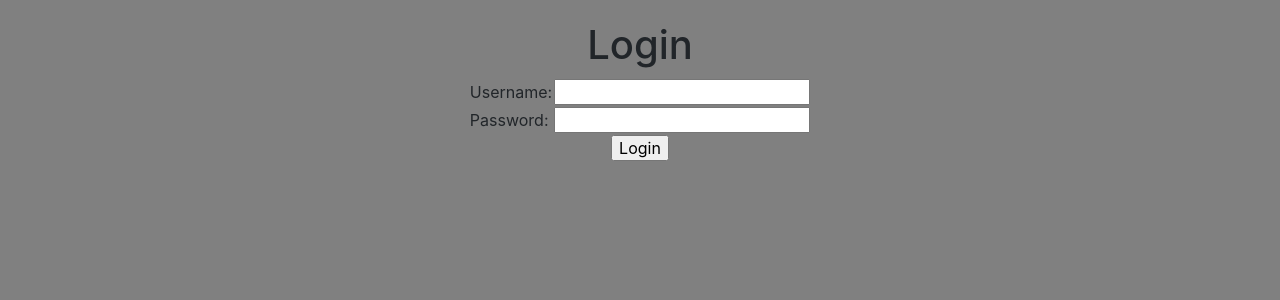
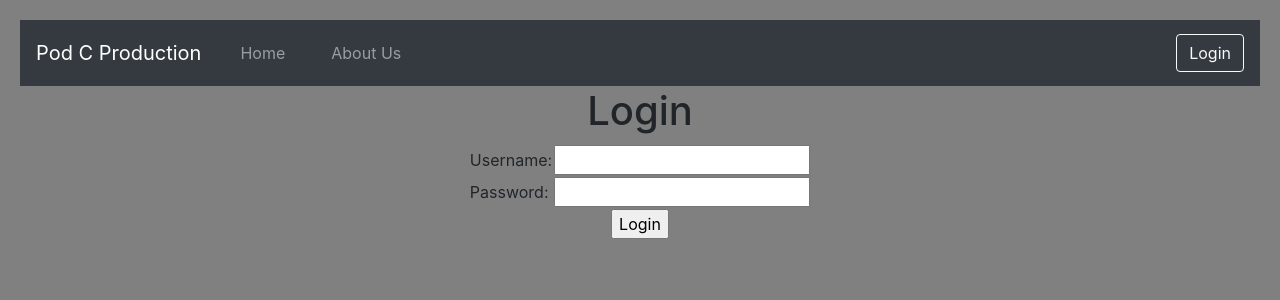
Before and after one commit to QMGrads/techwebsite, a Django app: template podc/blog/templates/blog/Login.html in a window 1280 px wide. Shown: the top 300 px of the page. Run offline with Django 3.2, Linux system fonts and the light colour scheme; the template is opened without the code that fills it, so the values that code supplies are empty; some libraries are stand-ins or nearby versions.

Commit message:
referencing the login page

```diff
--- a/podc/blog/templates/blog/Login.html
+++ b/podc/blog/templates/blog/Login.html
@@ -1,11 +1,38 @@
+<!DOCTYPE html>
 <html>
     <head>
-<title>Login</title>
+        <title>Home</title>
         <link rel="stylesheet" href="https://maxcdn.bootstrapcdn.com/bootstrap/4.0.0/css/bootstrap.min.css" integrity="sha384-Gn5384xqQ1aoWXA+058RXPxPg6fy4IWvTNh0E263XmFcJlSAwiGgFAW/dAiS6JXm" crossorigin="anonymous">
+
         <link rel="stylesheet" type="text/css" href="style.css">
+
     </head>
 
     <body>
+
+        <header>
+            <nav class="navbar navbar-expand-lg navbar-dark bg-dark">
+              <a class="navbar-brand" href="#">Pod C Production</a>
+              <button class="navbar-toggler" type="button" data-toggle="collapse" data-target="#navbarSupportedContent" aria-controls="navbarSupportedContent" aria-expanded="false" aria-label="Toggle navigation">
+                <span class="navbar-toggler-icon"></span>
+              </button>
+
+              <div class="collapse navbar-collapse" id="navbarSupportedContent">
+                <ul class="navbar-nav mr-auto">
+                  <li class="nav-item">
+                    <a class="nav-link" href="{% url 'index'%}">Home</a>
+                  </li>
+                  <li class="nav-item">
+                    <a class="nav-link" href="{% url 'about'%}">About Us</a>
+                  </li>
+
+                </ul>
+                <button type="button" onclick="location.href = '{% url 'login' %}';" class="btn btn-outline-light">Login</button>
+              </div>
+            </nav>
+        </header>
+
+
         <form method="post">
             <table align="center">
                 <tr>
@@ -23,5 +50,9 @@
                 </tr>
             </table>
         </form>
+
+        <script src="https://code.jquery.com/jquery-3.2.1.slim.min.js" integrity="sha384-KJ3o2DKtIkvYIK3UENzmM7KCkRr/rE9/Qpg6aAZGJwFDMVNA/GpGFF93hXpG5KkN" crossorigin="anonymous"></script>
+        <script src="https://cdnjs.cloudflare.com/ajax/libs/popper.js/1.12.9/umd/popper.min.js" integrity="sha384-ApNbgh9B+Y1QKtv3Rn7W3mgPxhU9K/ScQsAP7hUibX39j7fakFPskvXusvfa0b4Q" crossorigin="anonymous"></script>
+        <script src="https://maxcdn.bootstrapcdn.com/bootstrap/4.0.0/js/bootstrap.min.js" integrity="sha384-JZR6Spejh4U02d8jOt6vLEHfe/JQGiRRSQQxSfFWpi1MquVdAyjUar5+76PVCmYl" crossorigin="anonymous"></script>
     </body>
 </html>
--- a/podc/blog/templates/blog/about.html
+++ b/podc/blog/templates/blog/about.html
@@ -27,7 +27,7 @@
 			      </li>
 
 			    </ul>
-			    <button type="button" class="btn btn-outline-light">Login</button>
+			    <button type="button" onclick="location.href = '{% url 'login' %}';" class="btn btn-outline-light">Login</button>
 			  </div>
 			</nav>
 		</header>
--- a/podc/blog/templates/blog/index.html
+++ b/podc/blog/templates/blog/index.html
@@ -27,7 +27,7 @@
 			      </li>
 
 			    </ul>
-			    <button type="button" class="btn btn-outline-light">Login</button>
+			    <button type="button" onclick="location.href = '{% url 'login' %}';" class="btn btn-outline-light">Login</button>
 			  </div>
 			</nav>
 		</header>
```
Lines whose indentation alone changed are shown as unchanged.
